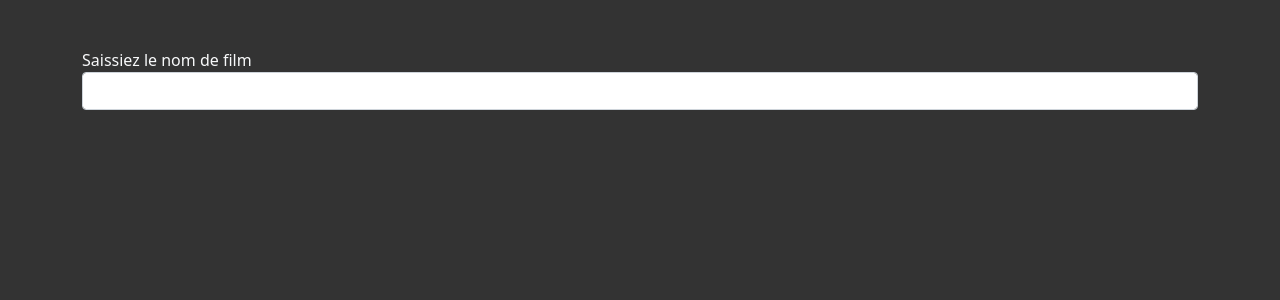
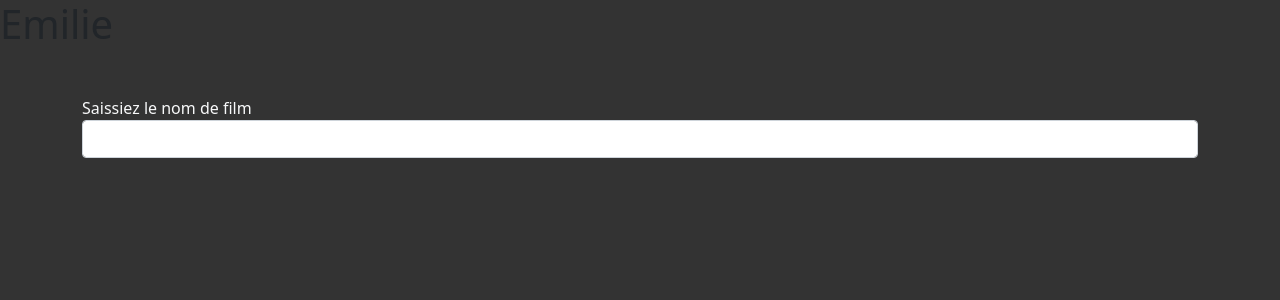
Before and after one commit to Argus416/moviesAppAngular, an Angular app: page / in a window 1280 px wide. Shown: the top 300 px of the page. Built offline with nearby package versions, Linux system fonts and the light colour scheme.

Commit message:
Création emilie branche

```diff
--- a/src/app/app.component.html
+++ b/src/app/app.component.html
@@ -1,3 +1,4 @@
+<h1>Emilie</h1>
 <div class="container mt-5">
     <form class="search-form input-group text-light" (submit)="onSubmit()">
         <div class="form-group w-100">
```
